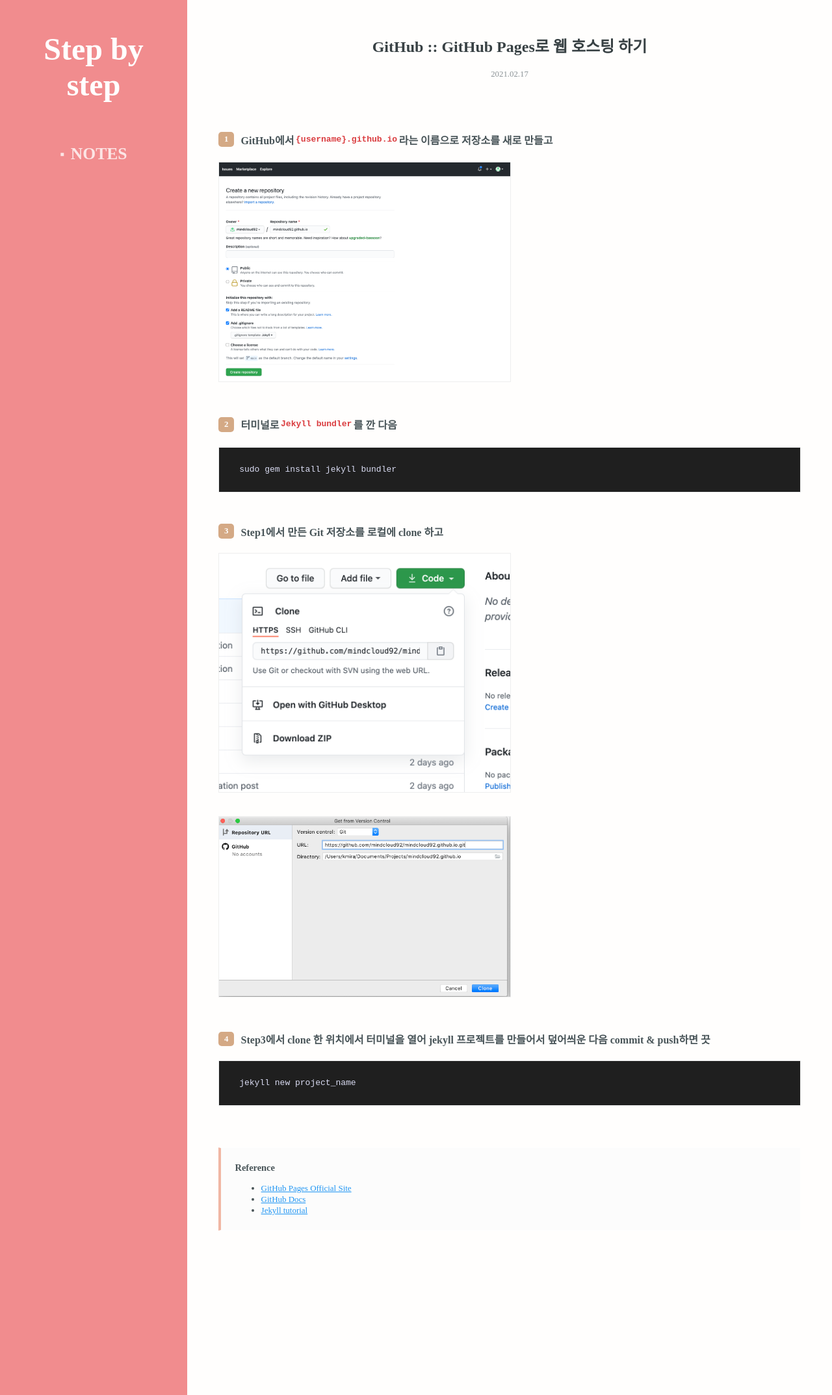
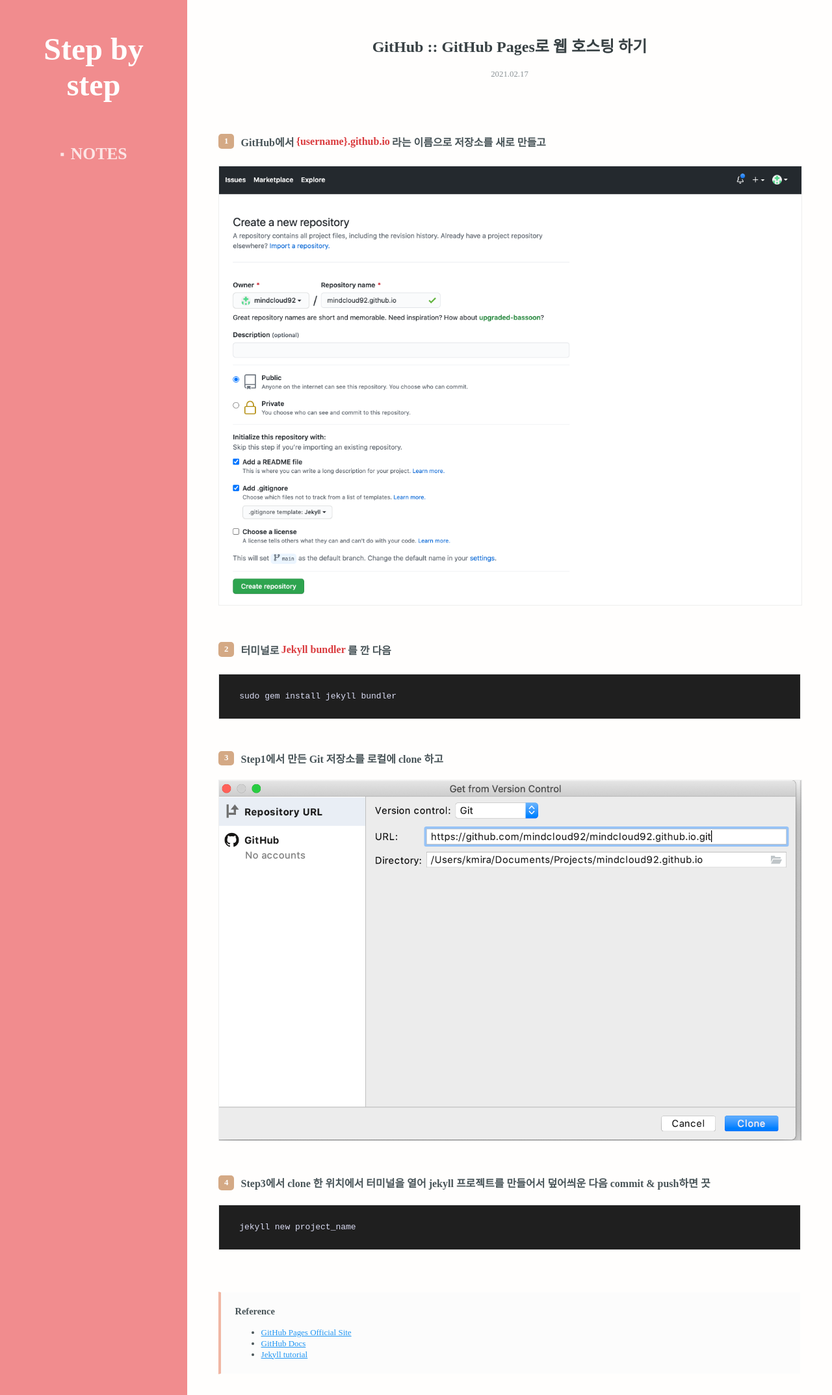
Before and after one commit to mindcloud92/mindcloud92.github.io, a Jekyll site: the page built from _posts/etc/2021-02-17-github--web-hosting.md, in a window 1280 px wide. Shown: the whole page at 65% size. Built offline with Jekyll 4.4.1, drawn with Linux system fonts in a browser that asks for light colours; nearby versions of some CDN libraries; some web fonts are replaced.

Commit message:
apply theme

```diff
--- a/_posts/etc/2021-02-17-github--web-hosting.md
+++ b/_posts/etc/2021-02-17-github--web-hosting.md
@@ -29,8 +29,7 @@
 <h4 markdown="1" data-step="3" class="title">
     Step1에서 만든  Git 저장소를 로컬에 clone 하고
 </h4>
-![step3-1]({{ "/static/images/github/web-hosting/step3-1.png"| relative_url }}){:class="thumbnail"}
-![step3-2]({{ "/static/images/github/web-hosting/step3-2.png"| relative_url }}){:class="thumbnail mt-2"}
+![step3-2]({{ "/static/images/github/web-hosting/step3-2.png"| relative_url }}){:class="thumbnail"}
 </div>
 
 
--- a/static/css/partial/_post--detail.sass
+++ b/static/css/partial/_post--detail.sass
@@ -8,7 +8,6 @@
 
     .thumbnail
       border-radius: 0
-      width: 50%
 
     code
       line-height: 2em
@@ -37,6 +36,7 @@
         font-weight: bold
         margin: 0 .2em
         color: #da3c3f
+        font-family: var(--font-family--default)
 
     .stepper
       .title
```
